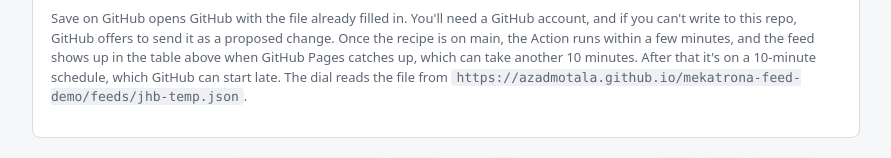
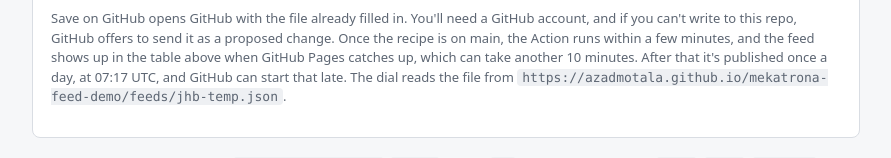
Before and after one commit to azadmotala/mekatrona-feed-demo, a plain HTML site: page index.html in a window 1280 px wide. Shown: the part 1782-1940 px from the top of the page, without its empty margins (194-1085 px from the left). Drawn offline with Linux system fonts and the light colour scheme; no server answers.

Commit message:
Publish once a day at 07:17 UTC, and deploy again when GitHub has not yet listed the artifact
The 10-minute schedule ran about four times a day (130 scheduled runs from
24 October to 24 November 2026). Three of the last fifteen failed: each
time the artifact was uploaded and finalized, and the deploy asked for it
0.5 to 0.8 s later and GitHub listed none. Now a failed deploy is tried
once more after 20 s, and the run fails only if that fails too.

The daily run is at 07:17 UTC: no scheduled run that started in the 07
hour failed (8 of the 130), and :17 keeps it off the top of the hour,
when GitHub's queue is busiest. The README and the recipe page now say
once a day, and the README that the demo feeds, stale after 30 and 60
minutes, show STALE for most of the day.

```diff
--- a/index.html
+++ b/index.html
@@ -148,7 +148,7 @@ footer { color: var(--dim); font-size: 13px; }
     <p class="note" style="margin-top:12px">Save on GitHub opens GitHub with the file already filled in. You'll need a GitHub account,
       and if you can't write to this repo, GitHub offers to send it as a proposed change. Once the recipe is on main, the Action
       runs within a few minutes, and the feed shows up in the table above when GitHub Pages catches up, which can take another
-      10 minutes. After that it's on a 10-minute schedule, which GitHub can start late. The dial reads the file from <code id="feedurl"></code>.</p>
+      10 minutes. After that it's published once a day, at 07:17 UTC, and GitHub can start that late. The dial reads the file from <code id="feedurl"></code>.</p>
   </section>
 
   <footer>
```
Also changed, not shown: 2 other files.
